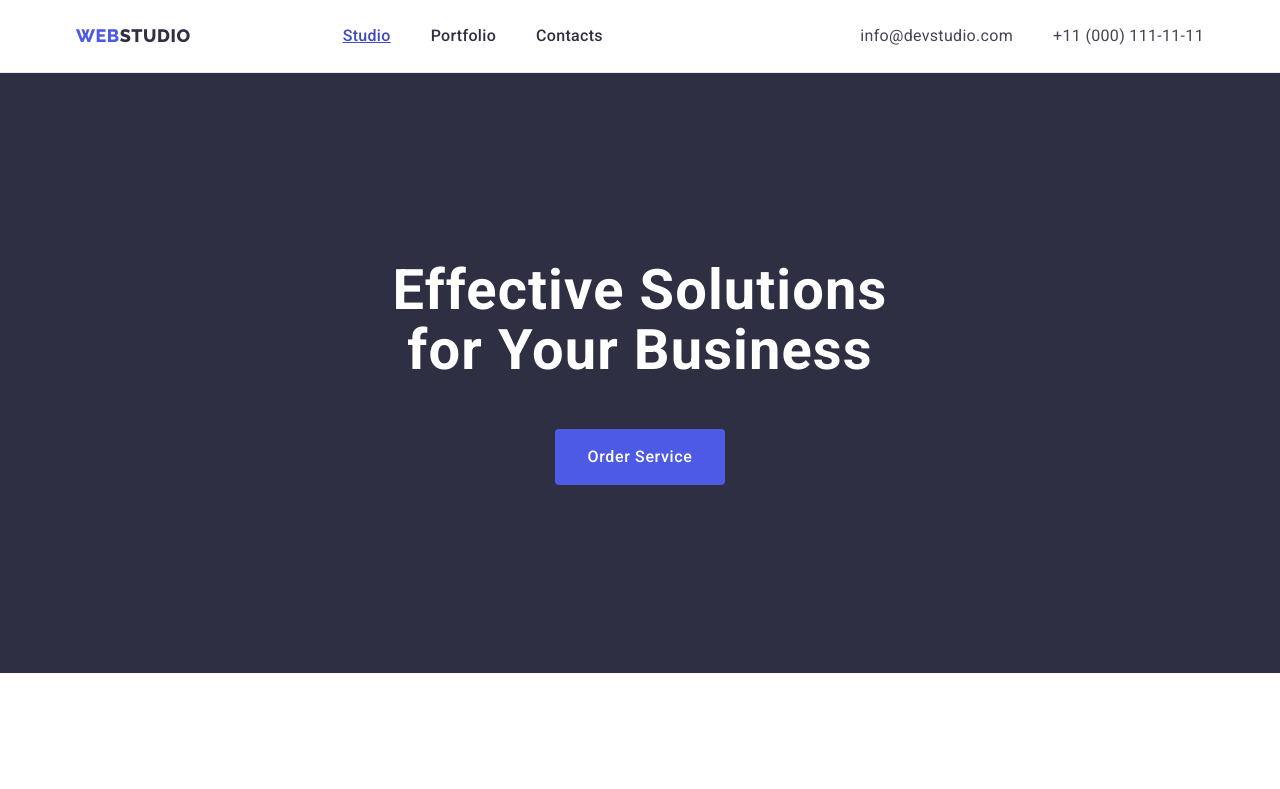
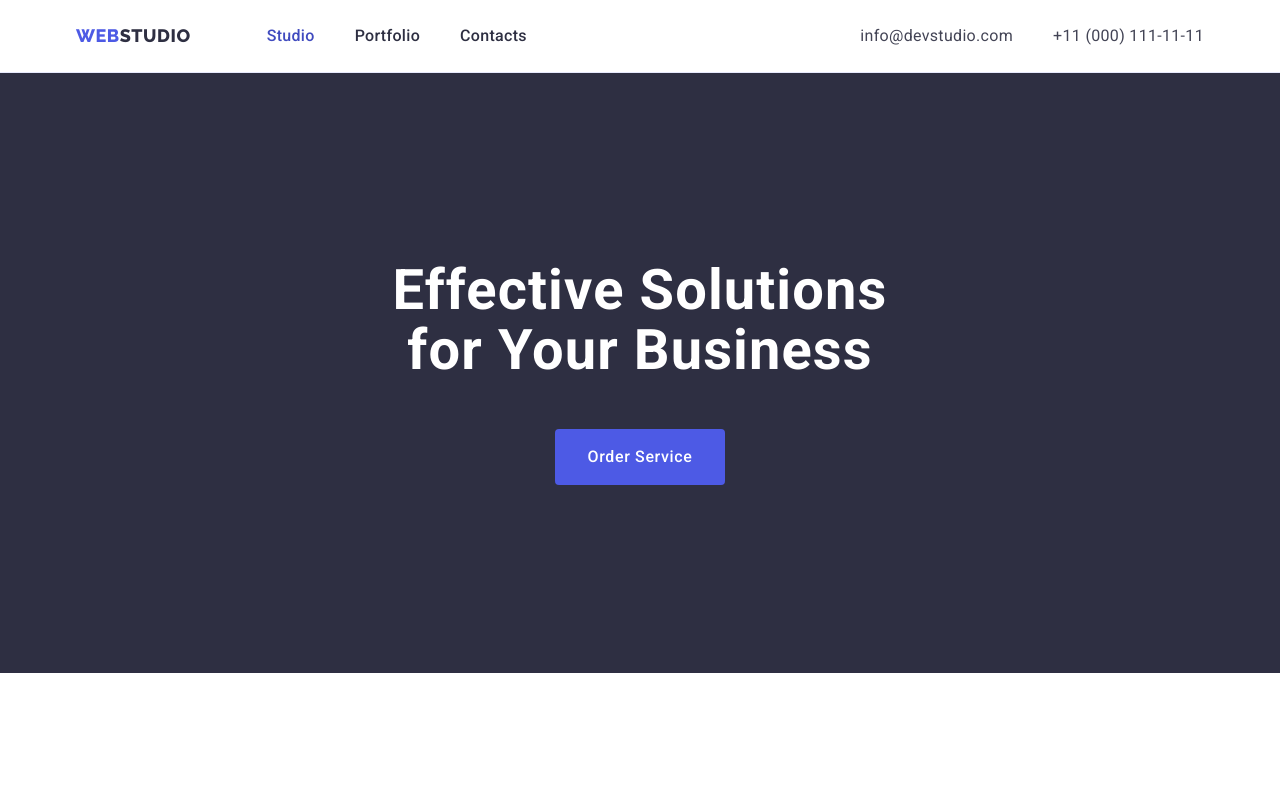
Before and after one commit to ihor-mikheyev/goit-markup-hw-03, a plain HTML site: page index.html in a window 1280 px wide. In both pictures the pointer is over the link "Studio". Shown: the top 789 px of the page. Drawn offline with nearby package versions, Linux system fonts and the light colour scheme.

Commit message:
Update styles.css

```diff
--- a/css/styles.css
+++ b/css/styles.css
@@ -87,13 +87,11 @@ img{
 .menu-list{
     display: flex;
     gap: 40px;
-    padding-left: 76px;
+    /* padding-left: 76px; */
 }
 
 .list{
     list-style: none;
-
-
 }
 
 .list-style{
@@ -107,7 +105,7 @@ img{
 
 .list-style:hover,
 .list-style:focus{
-    text-decoration: underline;
+    text-decoration: none;
 }
 
 
@@ -138,7 +136,7 @@ img{
 /* Title h1 */
 .main-screen{
     background-color: #2E2F42;
-    /* width: 1440px; */
+    /* max-width: 1440px; */
     height: 600px;
     padding: 188px 0;
 }
@@ -258,7 +256,7 @@ img{
     letter-spacing: 0.02em;
     color: #2e2f42;
     text-align: center;
-    padding-top: 32px;
+    /* padding-top: 32px; */
     margin-bottom: 8px;
     margin-top:0;
 }
```
